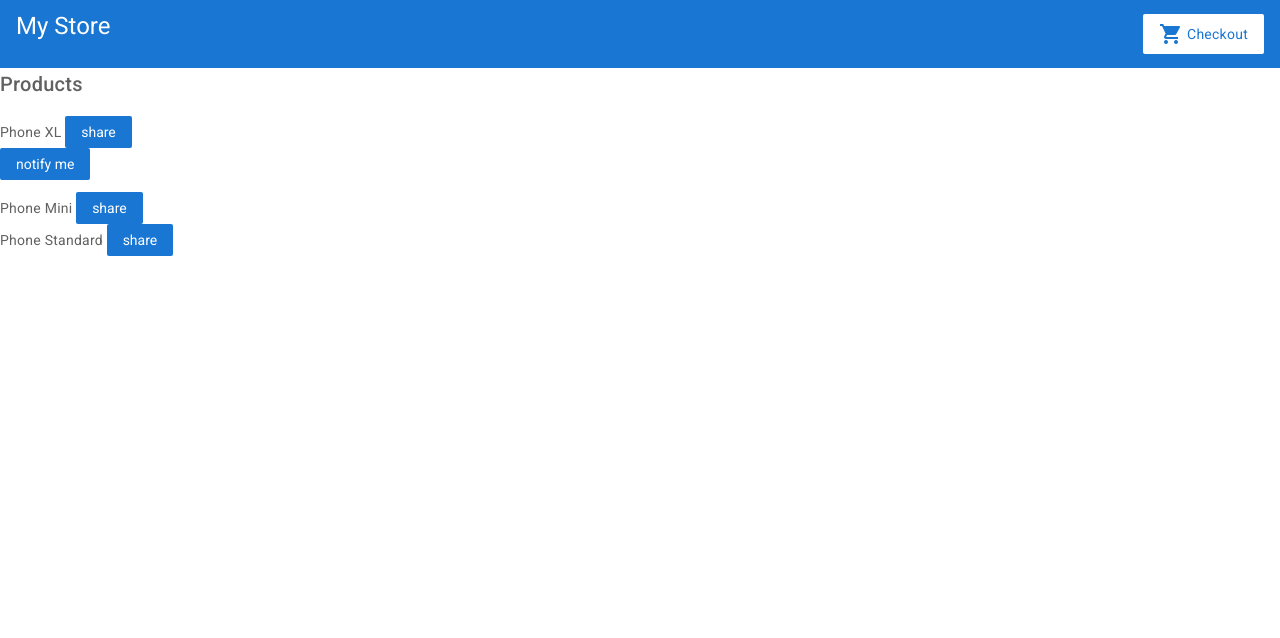
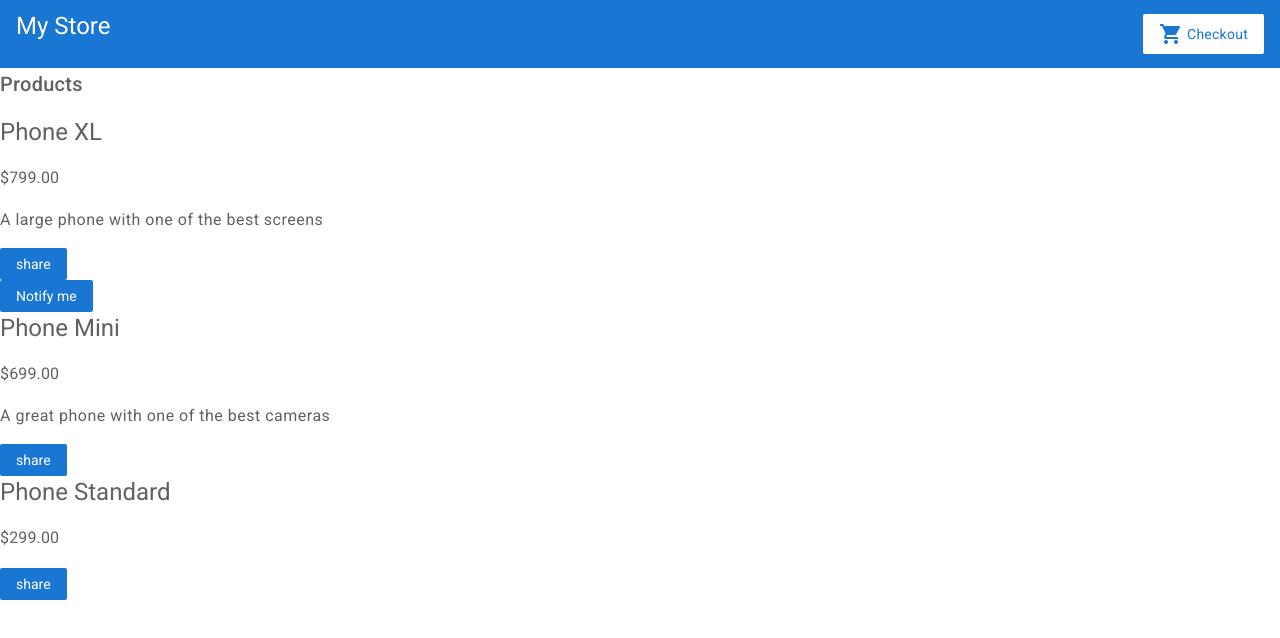
Before and after one commit to Heesu974/heroForm, an Angular app: page / in a window 1280 px wide. Shown: the top 638 px of the page. Built offline with nearby package versions, Linux system fonts and the light colour scheme.

Commit message:
부모 컴포넌트로부터 데이터 받기

```diff
--- a/src/app/product-alerts/product-alerts.component.html
+++ b/src/app/product-alerts/product-alerts.component.html
@@ -1,3 +1,4 @@
-<p *ngIf="product.price > 700">
-    <button (click)="notify.emit()">notify me</button>
-</p>
+<div *ngIf="product && product.price > 700">
+  <button #testValue (click)="notify.emit(testValue.value);">Notify me</button>
+<!-- 버튼을 클릭했으면 그 event를 emitㅎ한다 ? 그걸 ㅇ어떻게 Output으로 받지?  -->
+</div>
--- a/src/app/product-alerts/product-alerts.component.ts
+++ b/src/app/product-alerts/product-alerts.component.ts
@@ -11,4 +11,10 @@ export class ProductAlertsComponent {
   @Output() notify = new EventEmitter();
 
 
+  //eventemitter는 이벤트 감지기.
+  //button이 클릭되면, notify라는 이벤트 감지기가 부모 컴포넌트에 이벤트가 감지되었음을 알림.
+
+
 }
+
+//구현: 상품의 가격을 검사해서 가격이 $700 이상이면, notify component 생성
--- a/src/app/product-list/product-list.component.html
+++ b/src/app/product-list/product-list.component.html
@@ -1,8 +1,13 @@
 <h2>Products</h2>
 <div *ngFor="let product of products">
-    {{product.name}}
+    <h1>{{product.name}}</h1>
+    <h3>{{product.price | currency}}</h3>
+    <h4>{{product.description}}</h4>
     <button (click)="share()">share</button>
+<app-product-alerts
+[product]="product"
+(notify)="onNotify()"
+></app-product-alerts>
 
-    <!-- <app-product-alerts [hidden]="product.price < 700"></app-product-alerts> -->
-   <app-product-alerts [product]="product" (notify)="onNotify()"></app-product-alerts>
+
 </div>
--- a/src/app/product-list/product-list.component.ts
+++ b/src/app/product-list/product-list.component.ts
@@ -8,10 +8,12 @@ import { products } from '../product';
 })
 export class ProductListComponent {
 products=products;
+//여기서 product는 데이터 받아오는 product. 타입이 아님.
 share():void {
   alert('공유 됨')
 }
-onNotify(){
-  alert('알림 신청 완료')
+onNotify() {
+  alert('notify 버튼 실행')
 }
+
 }
```
